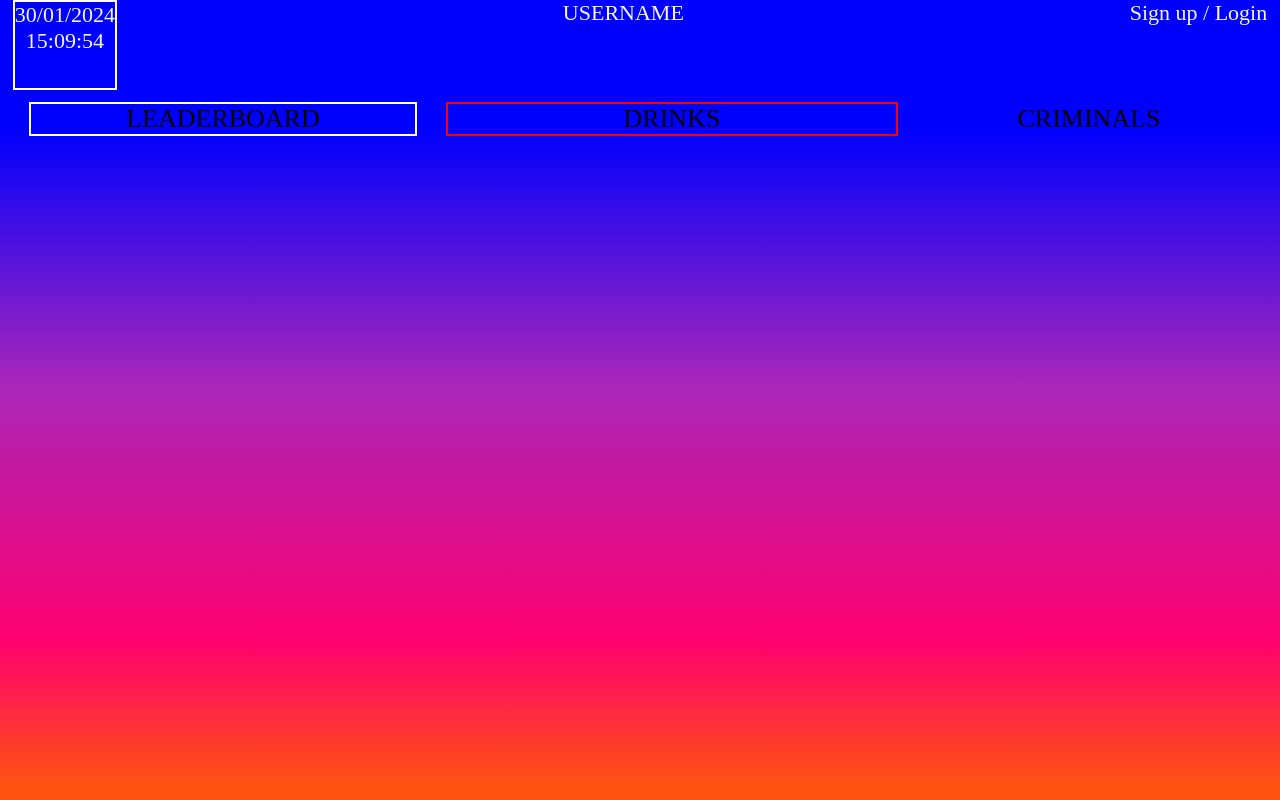
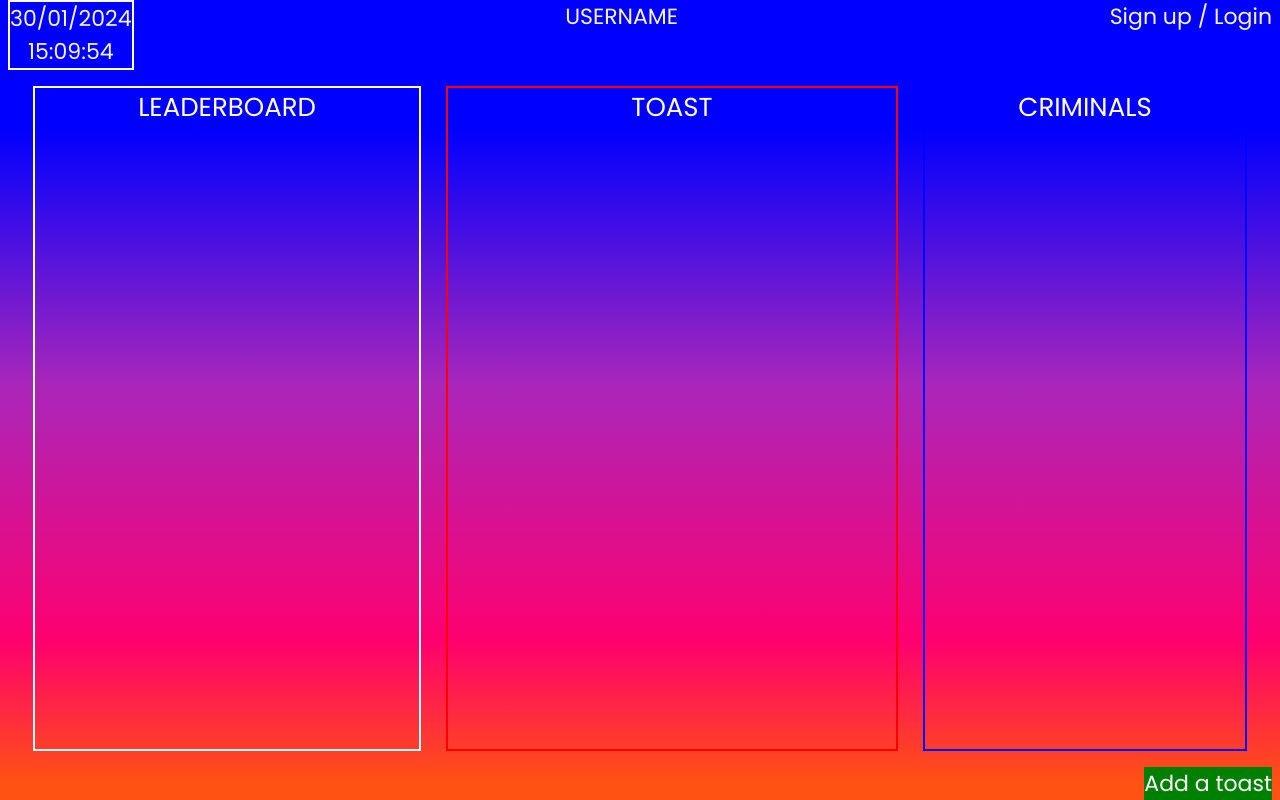
Before and after one commit to eitanallal/golden-toast, a React (Vite) app in the folder apps/client/: page / in a window 1280 px wide. Built offline with nearby package versions, Linux system fonts and the light colour scheme.

Commit message:
added date and time. created styles for main page

```diff
--- a/apps/client/src/app/app.module.css
+++ b/apps/client/src/app/app.module.css
@@ -1,11 +1,8 @@
-#root {
-  width: 100vw;
-  height: 100vh;
-}
-
 .background {
-  width: 100vw;
-  height: 100vh;
+  width: 100%;
+  height: 100%;
+  display: flex;
+  flex-direction: column;
   background: linear-gradient(
     to bottom,
     blue 16%,
@@ -16,19 +13,22 @@
 }
 
 .header {
-  margin-left: 1vi;
-  margin-right: 1vi;
-  margin-bottom: 1vi;
-  height: 7vi;
+  padding: 0.5rem;
+  padding-top: 0;
+  /* height: 7vi; */
   display: flex;
   color: whitesmoke;
   justify-content: space-between;
   font-size: 22px;
+  background-color: transparent;
 }
 
 .mainContent {
   display: flex;
   justify-content: space-evenly;
+  height: 100%;
+  color: white;
+  padding: 0.5rem;
 }
 .leaderboard {
   display: flex;
@@ -38,7 +38,7 @@
   justify-content: center;
 }
 
-.drinks {
+.toasts {
   display: flex;
   width: 35vw;
   border: 2px solid red;
@@ -53,4 +53,22 @@
 }
 .categorytitle {
   font-size: 26px;
+  width: fit-content;
+  height: fit-content;
+  background-color: transparent;
 }
+
+.bottomMenu {
+  padding: 0.5rem;
+  padding-bottom: 0;
+  display: flex;
+  font-size: 22px;
+  right: 100%;
+  justify-content: flex-end;
+}
+
+.addToastButton {
+  background-color: green;
+  color: white;
+  width: fit-content;
+}
--- a/apps/client/src/app/app.tsx
+++ b/apps/client/src/app/app.tsx
@@ -13,12 +13,15 @@ export function App() {
         <div className={styles.leaderboard}>
           <div className={styles.categorytitle}>LEADERBOARD</div>
         </div>
-        <div className={styles.drinks}>
-          <div className={styles.categorytitle}>DRINKS</div>
+        <div className={styles.toasts}>
+          <div className={styles.categorytitle}>TOAST</div>
         </div>
         <div className={styles.criminals}>
           <div className={styles.categorytitle}>CRIMINALS</div>
         </div>
+      </div>
+      <div className={styles.bottomMenu}>
+        <div className={styles.addToastButton}>Add a toast</div>
       </div>
     </div>
   );
--- a/apps/client/src/styles.css
+++ b/apps/client/src/styles.css
@@ -1 +1,9 @@
 /* You can add global styles to this file, and also import other style files */
+@import url('https://fonts.googleapis.com/css?family=Poppins');
+html,
+body,
+#root {
+  width: 100%;
+  height: 100%;
+  font-family: 'Poppins';
+}
```
